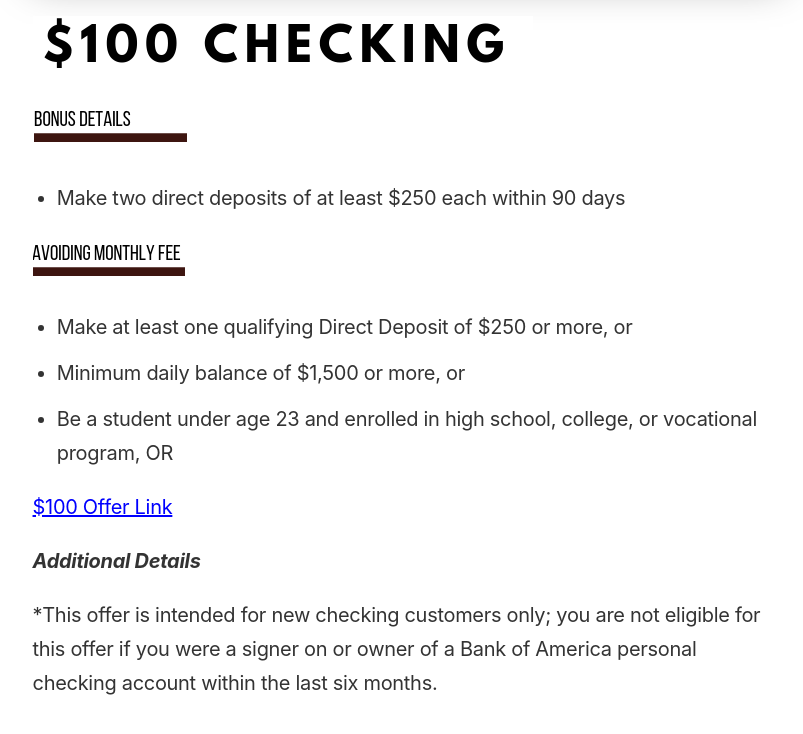
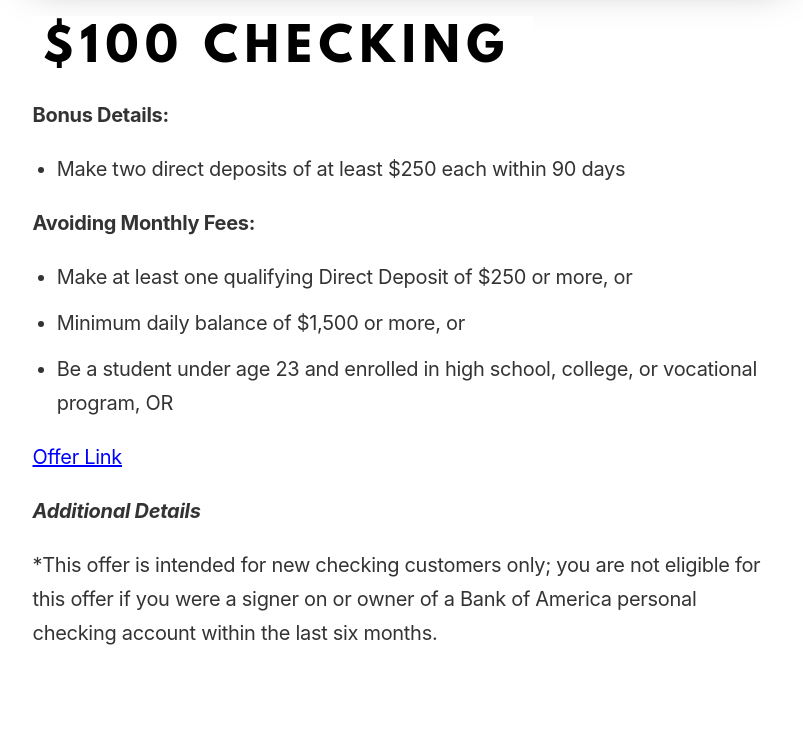
Before and after one commit to ohiosveryown/atldeals, a Jekyll site: the page built from _posts/2019-01-04-post-nine.markdown, in a window 1280 px wide and 900 px high, scrolled down 839 px, cut to the strip 157-891 px from the top of the window. Shown: the whole strip, without its empty margins (232-1035 px from the left). Built offline with Jekyll 4.4.1, drawn with Linux system fonts in a browser that asks for light colours.

Commit message:
Updated Post Nine

```diff
--- a/_posts/2019-01-04-post-nine.markdown
+++ b/_posts/2019-01-04-post-nine.markdown
@@ -13,11 +13,11 @@
 
 ![New Student Checking.png](/uploads/New%20Student%20Checking.png)
 
-![Bonus Details (2).png](/uploads/Bonus%20Details%20(2).png)
+**Bonus Details:**
 
 * Make two direct deposits of at least $250 each within 90 days
 
-![Avoiding Monthly.png](/uploads/Avoiding%20Monthly.png)
+**Avoiding Monthly Fees:**
 
 * Make at least one qualifying Direct Deposit of $250 or more, or
 
@@ -25,7 +25,7 @@
 
 * Be a student under age 23 and enrolled in high school, college, or vocational program, OR
 
-[$100 Offer Link](https://promo.bankofamerica.com/chooseyourchecking1/offer/)
+[Offer Link](https://promo.bankofamerica.com/chooseyourchecking1/offer/)
 
 ***Additional Details***
 
```
